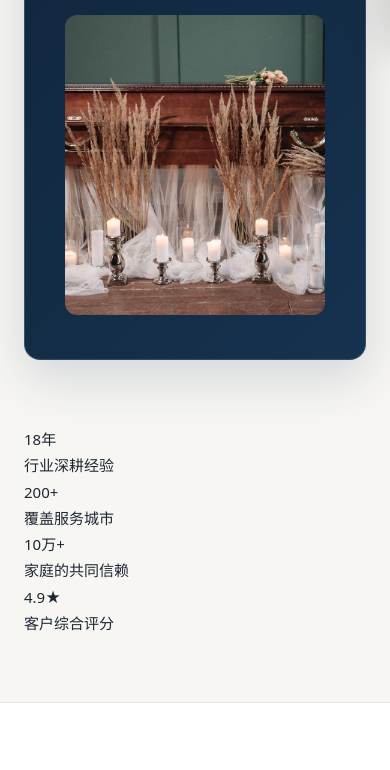
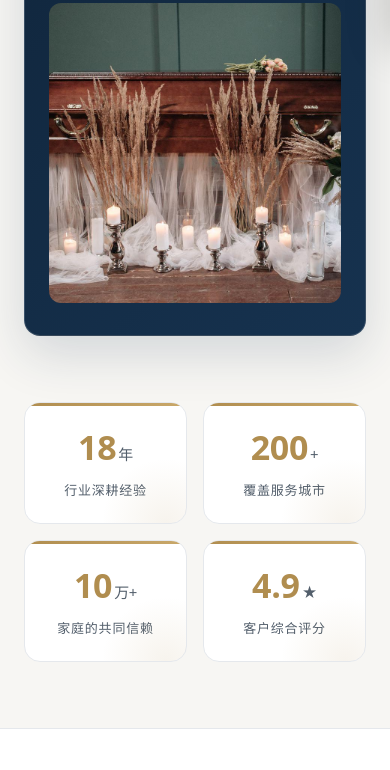
Before and after one commit to 1394641925/hejunhui, a plain HTML site: page about.html in a window 390 px wide. Shown: the part 797-1567 px from the top of the page. Drawn offline with Linux system fonts and the light colour scheme.

Commit message:
fix dark mode / phone / content

```diff
--- a/assets/style.css
+++ b/assets/style.css
@@ -123,6 +123,22 @@ section{padding:66px 0}
 @media(max-width:900px){.hero .wrap{grid-template-columns:1fr;padding:76px 24px 80px;gap:34px}.hero-card{max-width:560px}}
 
 /* ===== 卖点/服务 ===== */
+/* 关于页首屏双栏 */
+.about-hero{grid-template-columns:1fr 1fr}
+@media(max-width:820px){.about-hero{grid-template-columns:1fr!important;padding:32px 24px!important}}
+
+/* 现代统计数字卡 */
+.stat-grid{display:grid;grid-template-columns:repeat(4,1fr);gap:16px}
+.stat-card{background:var(--card);border:1px solid var(--line);border-radius:16px;padding:36px 18px 30px;text-align:center;position:relative;overflow:hidden;transition:transform .3s ease,box-shadow .3s ease}
+.stat-card::before{content:"";position:absolute;top:0;left:0;right:0;height:3px;background:linear-gradient(90deg,var(--gold),var(--gold-2))}
+.stat-card::after{content:"";position:absolute;width:130px;height:130px;border-radius:50%;right:-45px;bottom:-65px;background:radial-gradient(circle,rgba(176,141,79,.1),transparent 70%)}
+.stat-card:hover{transform:translateY(-5px);box-shadow:var(--shadow-lg)}
+.stat-num{font-size:clamp(34px,4.4vw,48px);font-weight:700;color:var(--gold);line-height:1.1;letter-spacing:-.01em}
+.stat-num span{font-size:.44em;margin-left:2px;color:var(--ink-2);font-weight:500}
+.stat-label{font-size:13px;color:var(--ink-2);margin-top:12px;letter-spacing:.06em}
+@media(max-width:900px){.stat-grid{grid-template-columns:repeat(2,1fr)}}
+@media(max-width:400px){.stat-card{padding:26px 10px 22px}}
+
 .feature-grid{display:grid;grid-template-columns:repeat(4,1fr);gap:18px}
 .feature{padding:26px 22px;text-align:center;transition:.25s}
 .feature:hover{transform:translateY(-5px);box-shadow:var(--shadow-lg)}
```
